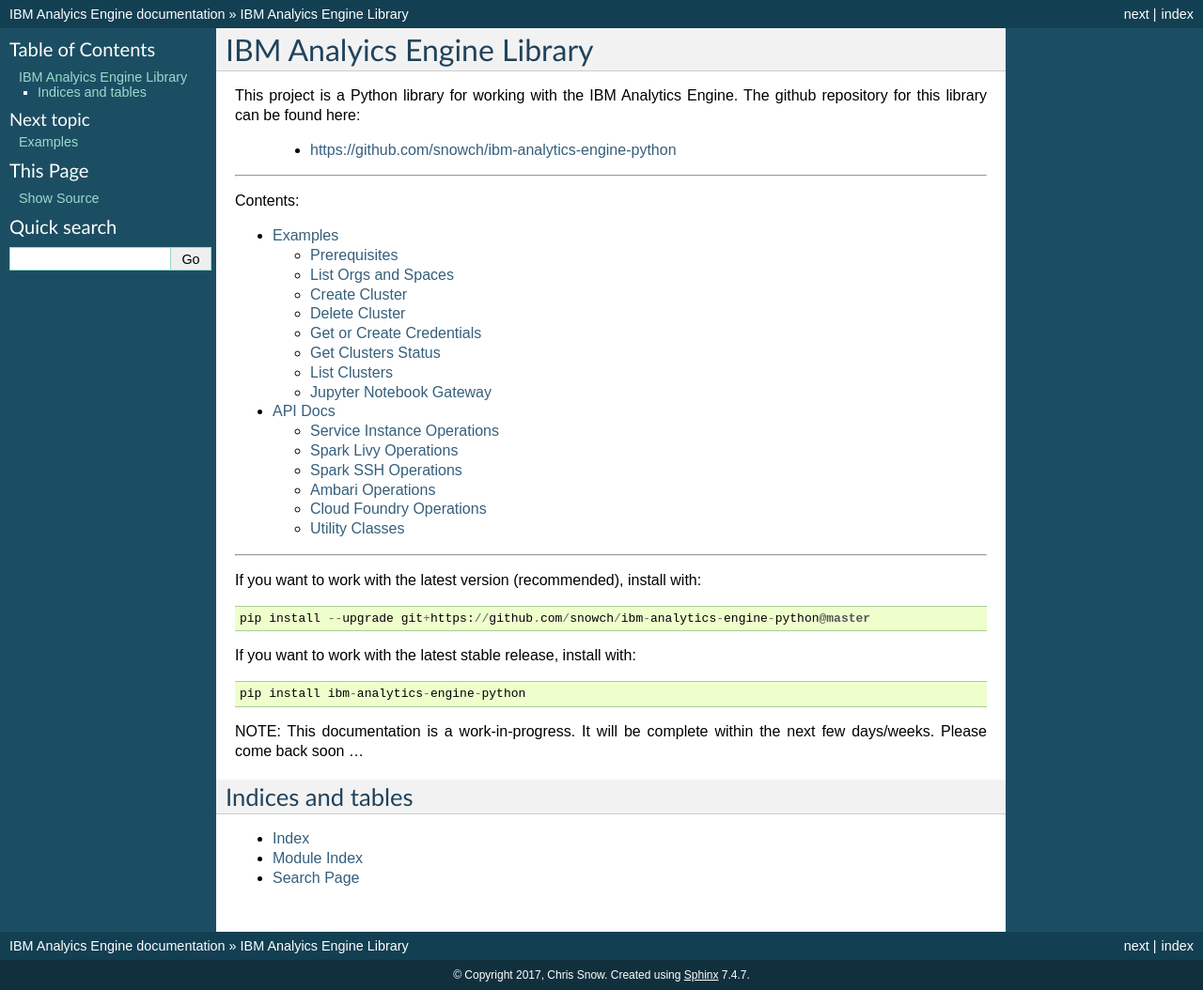
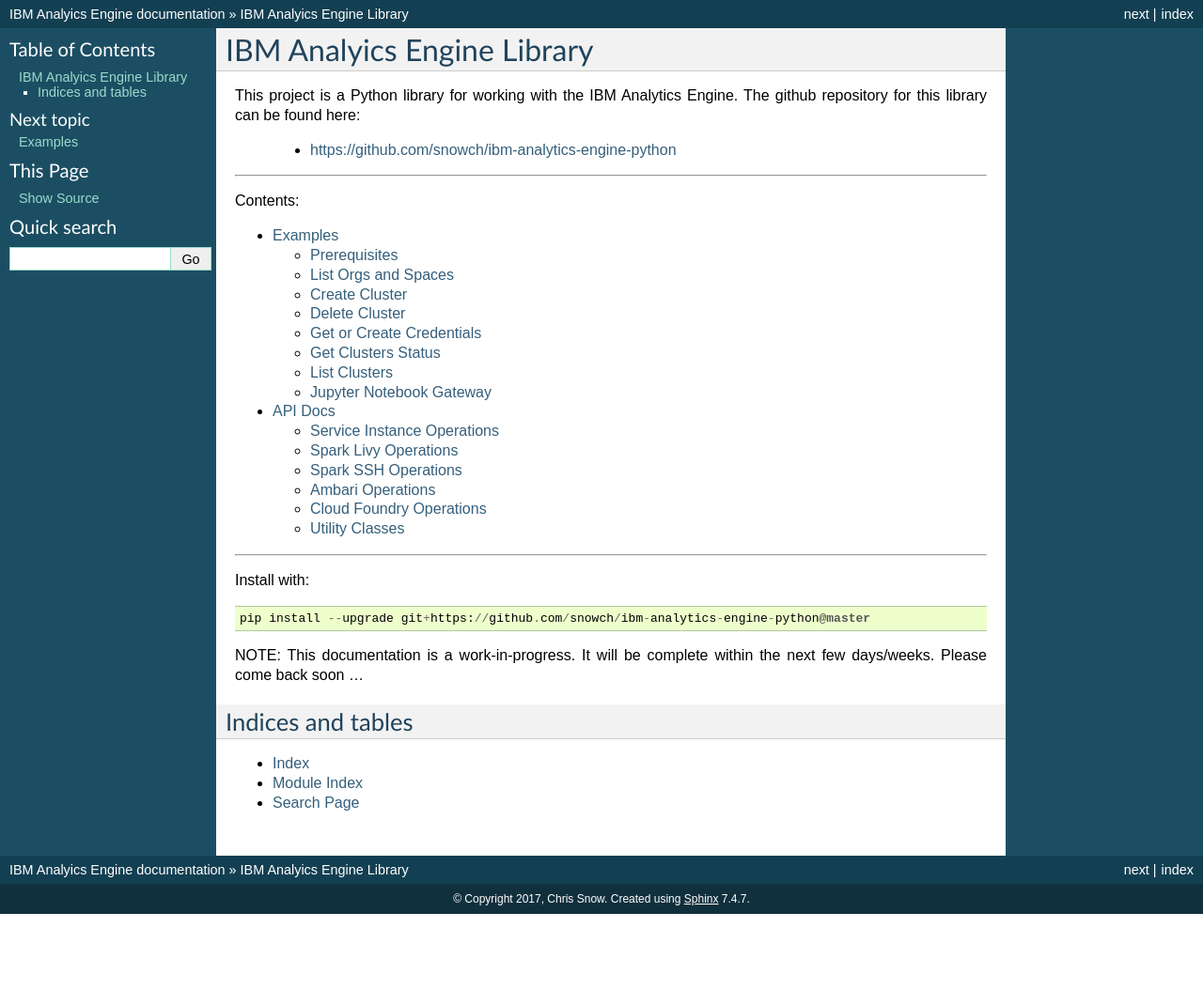
Before and after one commit to snowch/ibm-analytics-engine-python, a Sphinx documentation site: the page built from docs/index.rst, in a window 1280 px wide. Shown: the whole page at 94% size. Built offline with Sphinx 7.4.7, drawn with Linux system fonts in a browser that asks for light colours; after the commit the page ends 973 px from its top, so only the background shows below that.

Commit message:
Update index.rst

```diff
--- a/docs/index.rst
+++ b/docs/index.rst
@@ -17,18 +17,11 @@
 
 ----
 
-If you want to work with the latest version (recommended), install with:
+Install with:
 
 .. code-block:: python
 
    pip install --upgrade git+https://github.com/snowch/ibm-analytics-engine-python@master
-
-If you want to work with the latest stable release, install with:
-
-.. code-block:: python
-
-   pip install ibm-analytics-engine-python
-
 
 NOTE: This documentation is a work-in-progress.  It will be complete within the next few days/weeks.  Please come back soon ...
 
```
